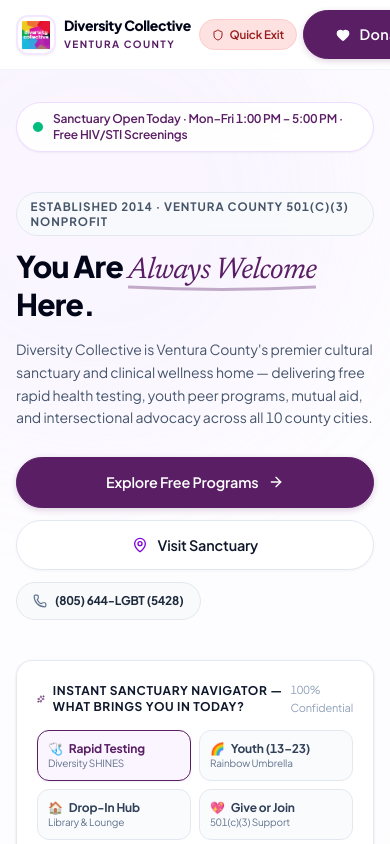
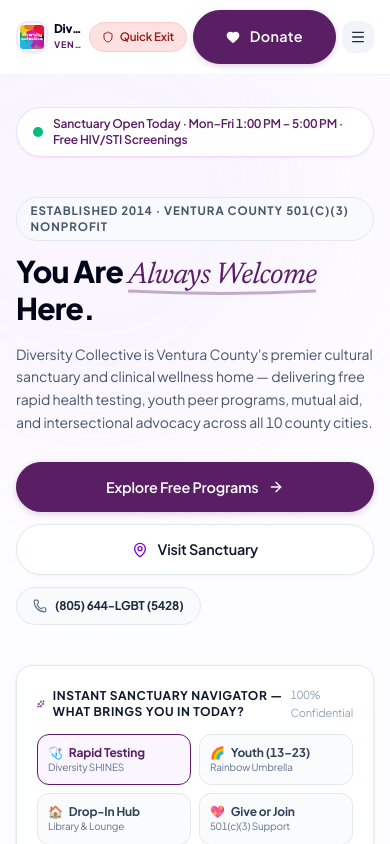
Before and after one commit to ritesh2445/diversity-collectives-v1, a React (Vite) app: page / in a window 390 px wide. Shown: the top 844 px of the page. Built offline with nearby package versions, Linux system fonts and the light colour scheme.

Commit message:
fix(ui): remove floating hero badges and ensure donor buttons fit on mobile screens

```diff
--- a/src/components/Header.jsx
+++ b/src/components/Header.jsx
@@ -76,16 +76,16 @@
             : 'border-b border-slate-100 py-2.5 sm:py-3.5'
         }`}
       >
-        <div className="container-clean">
-          <div className="flex items-center justify-between gap-2 sm:gap-6">
+        <div className="container-clean px-2.5 sm:px-6">
+          <div className="flex items-center justify-between gap-1.5 sm:gap-6 min-w-0">
 
             {/* Logo & Brand Identity */}
             <Link
               to="/"
-              className="flex items-center gap-2 sm:gap-3.5 group focus:outline-none flex-shrink-0 min-w-0"
+              className="flex items-center gap-1.5 sm:gap-3.5 group focus:outline-none min-w-0 flex-shrink"
               aria-label="Diversity Collective Ventura County"
             >
-              <div className="w-10 h-10 sm:w-14 sm:h-14 md:w-16 md:h-16 rounded-xl overflow-hidden shadow-xs border-2 border-purple-100 bg-white flex-shrink-0 flex items-center justify-center p-1 group-hover:scale-105 group-hover:border-[#5A1E65] transition-all duration-200">
+              <div className="w-8 h-8 xs:w-10 xs:h-10 sm:w-14 sm:h-14 md:w-16 md:h-16 rounded-xl overflow-hidden shadow-xs border-2 border-purple-100 bg-white flex-shrink-0 flex items-center justify-center p-0.5 sm:p-1 group-hover:scale-105 group-hover:border-[#5A1E65] transition-all duration-200">
                 <img
                   src="/images/logo-square.png"
                   alt="Diversity Collective Ventura County Official Logo"
@@ -93,11 +93,11 @@
                 />
               </div>
               <div className="flex flex-col justify-center min-w-0">
-                <span className="font-display font-extrabold text-sm sm:text-xl md:text-2xl tracking-tight leading-tight text-slate-950 group-hover:text-[#5A1E65] transition-colors truncate">
+                <span className="font-display font-extrabold text-xs xs:text-sm sm:text-xl md:text-2xl tracking-tight leading-tight text-slate-950 group-hover:text-[#5A1E65] transition-colors truncate">
                   Diversity Collective
                 </span>
-                <div className="flex items-center gap-1.5 mt-0.5">
-                  <span className="text-[10px] sm:text-xs font-bold tracking-[0.14em] sm:tracking-[0.18em] text-[#5A1E65] uppercase">
+                <div className="flex items-center gap-1 sm:gap-1.5 mt-0.5">
+                  <span className="text-[9px] xs:text-[10px] sm:text-xs font-bold tracking-[0.08em] sm:tracking-[0.18em] text-[#5A1E65] uppercase truncate">
                     Ventura County
                   </span>
                   <span className="hidden xl:inline-flex text-[9px] font-bold px-1.5 py-0.2 rounded-full bg-purple-50 text-[#5A1E65] border border-purple-200 leading-none">
@@ -154,7 +154,7 @@
                 href={orgInfo.donationUrl}
                 target="_blank"
                 rel="noopener noreferrer"
-                className="btn-primary py-1.5 sm:py-2 px-3 sm:px-5 text-xs font-bold tracking-wide inline-flex items-center gap-1.5 shadow-xs flex-shrink-0"
+                className="btn-primary py-1.5 sm:py-2 px-2.5 xs:px-3 sm:px-5 text-[11px] sm:text-xs font-bold tracking-wide inline-flex items-center gap-1 sm:gap-1.5 shadow-xs flex-shrink-0"
               >
                 <Heart className="w-3.5 h-3.5 fill-current" />
                 <span>Donate</span>
@@ -164,10 +164,10 @@
               <button
                 type="button"
                 onClick={() => setMobileMenuOpen(true)}
-                className="lg:hidden w-10 h-10 flex items-center justify-center text-slate-800 hover:text-slate-950 focus:outline-none rounded-xl bg-slate-100 hover:bg-slate-200 active:scale-95 transition-all"
+                className="lg:hidden w-8 h-8 xs:w-9 xs:h-9 sm:w-10 sm:h-10 flex items-center justify-center text-slate-800 hover:text-slate-950 focus:outline-none rounded-xl bg-slate-100 hover:bg-slate-200 active:scale-95 transition-all flex-shrink-0"
                 aria-label="Open Navigation Menu"
               >
-                <Menu className="w-5 h-5" />
+                <Menu className="w-4 h-4 sm:w-5 sm:h-5" />
               </button>
             </div>
 
--- a/src/pages/Home.jsx
+++ b/src/pages/Home.jsx
@@ -442,28 +442,6 @@
                     </Link>
                   </div>
                 </CardSpotlight>
-
-                {/* Floating Credential Badge 1 (Top Left) - Locked within screen bounds, pointer-events-none to eliminate flicker */}
-                <div className="hidden sm:flex absolute -top-4 left-2 sm:-top-5 sm:left-4 glass-card p-3 rounded-2xl shadow-xl border-2 border-white/95 items-center gap-2.5 z-30 bg-white/95 backdrop-blur-md animate-float-slow glow-amethyst pointer-events-none select-none max-w-[85vw]">
-                  <div className="w-10 h-10 rounded-xl bg-gradient-to-br from-purple-100 to-purple-50 text-[#5A1E65] flex items-center justify-center font-bold text-sm shadow-xs border border-purple-300/80 flex-shrink-0">
-                    <Star className="w-4.5 h-4.5 fill-[#5A1E65] text-[#5A1E65]" />
-                  </div>
-                  <div className="flex flex-col">
-                    <span className="text-xs font-black text-slate-950 leading-tight">10+ Years of Sanctuary</span>
-                    <span className="text-[11px] text-[#5A1E65] font-bold">Serving Ventura County Since 2014</span>
-                  </div>
-                </div>
-
-                {/* Floating Credential Badge 2 (Bottom Right) - Anchored inside screen container, pointer-events-none to eliminate flicker */}
-                <div className="hidden sm:flex absolute -bottom-4 right-2 sm:-bottom-5 sm:right-4 glass-card p-3 rounded-2xl shadow-xl border-2 border-white/95 items-center gap-2.5 z-30 bg-white/95 backdrop-blur-md animate-float-reverse glow-teal pointer-events-none select-none max-w-[85vw]">
-                  <div className="w-10 h-10 rounded-xl bg-gradient-to-br from-emerald-100 to-teal-50 text-emerald-800 flex items-center justify-center font-bold text-sm shadow-xs border border-emerald-300/80 flex-shrink-0">
-                    <ShieldCheck className="w-4.5 h-4.5 text-emerald-700" />
-                  </div>
-                  <div className="flex flex-col">
-                    <span className="text-xs font-black text-slate-950 leading-tight">100% Free & Confidential</span>
-                    <span className="text-[11px] text-emerald-800 font-bold">Zero Insurance or Fees Required</span>
-                  </div>
-                </div>
               </div>
 
             </div>
@@ -1134,7 +1112,7 @@
               </div>
 
               {/* Right Column: High-Impact Visual Real-World Preview in 3D Atmosphere */}
-              <div className="lg:col-span-5 p-8 sm:p-10 bg-gradient-to-br from-slate-950 via-[#33083F] to-slate-950 text-white flex flex-col justify-between gap-8 relative overflow-hidden preserve-3d">
+              <div className="lg:col-span-5 p-5 xs:p-6 sm:p-10 bg-gradient-to-br from-slate-950 via-[#33083F] to-slate-950 text-white flex flex-col justify-between gap-6 sm:gap-8 relative overflow-hidden preserve-3d">
 
                 {/* Specular Violet Ambient Aura */}
                 <div
@@ -1158,15 +1136,15 @@
 
                   <div className="flex flex-col gap-1.5">
                     <span className="text-xs text-purple-200 uppercase font-bold tracking-wider">Your Community Gift:</span>
-                    <div className="font-display text-4xl sm:text-5xl font-black text-white flex items-baseline gap-2">
+                    <div className="font-display text-3xl sm:text-5xl font-black text-white flex items-baseline gap-2">
                       <span className="text-amber-300">${customDonation ? customDonation : selectedDonationTier}</span>
                       {donationFreq === 'monthly' && <span className="text-sm font-semibold text-purple-200">/ month</span>}
                     </div>
                   </div>
 
-                  <div className="p-5 rounded-2xl bg-white/10 backdrop-blur-md border border-white/20 flex flex-col gap-2 shadow-inner">
+                  <div className="p-4 sm:p-5 rounded-2xl bg-white/10 backdrop-blur-md border border-white/20 flex flex-col gap-2 shadow-inner">
                     <span className="text-xs font-black text-amber-300 flex items-center gap-1.5">
-                      <Star className="w-3.5 h-3.5 fill-amber-300" />
+                      <Star className="w-3.5 h-3.5 fill-amber-300 flex-shrink-0" />
                       <span>{customDonation ? 'Custom Community Sustainer Gift' : activeTierObj.title}</span>
                     </span>
                     <p className="text-xs sm:text-sm text-slate-100 leading-relaxed font-serif italic">
@@ -1194,20 +1172,20 @@
                 </div>
 
                 {/* Master Action Button with Amber Glow */}
-                <div className="flex flex-col gap-3 relative z-10">
+                <div className="flex flex-col gap-3 relative z-10 w-full">
                   <a
                     href={orgInfo.donationUrl}
                     target="_blank"
                     rel="noopener noreferrer"
                     onClick={triggerMilestoneConfetti}
-                    className="w-full py-4 px-8 rounded-2xl bg-gradient-to-r from-amber-400 via-amber-300 to-amber-400 text-slate-950 font-black text-sm sm:text-base tracking-wide flex items-center justify-center gap-2 shadow-[0_10px_30px_-5px_rgba(245,158,11,0.45)] hover:shadow-[0_16px_40px_-5px_rgba(245,158,11,0.6)] hover:scale-102 transition-all cursor-pointer"
+                    className="w-full py-3.5 sm:py-4 px-4 sm:px-8 rounded-2xl bg-gradient-to-r from-amber-400 via-amber-300 to-amber-400 text-slate-950 font-black text-xs sm:text-base tracking-wide flex items-center justify-center gap-2 shadow-[0_10px_30px_-5px_rgba(245,158,11,0.45)] hover:shadow-[0_16px_40px_-5px_rgba(245,158,11,0.6)] hover:scale-102 transition-all cursor-pointer text-center"
                   >
-                    <Heart className="w-4 h-4 fill-current text-rose-700 animate-bounce" />
+                    <Heart className="w-4 h-4 fill-current text-rose-700 animate-bounce flex-shrink-0" />
                     <span>Complete ${customDonation ? customDonation : selectedDonationTier} Gift Online</span>
-                    <ArrowUpRight className="w-4 h-4" />
+                    <ArrowUpRight className="w-4 h-4 flex-shrink-0" />
                   </a>
-                  <p className="text-[11px] text-center text-slate-300 flex items-center justify-center gap-1.5 font-medium">
-                    <Lock className="w-3.5 h-3.5 text-slate-400" />
+                  <p className="text-[10px] xs:text-[11px] text-center text-slate-300 flex items-center justify-center gap-1.5 font-medium flex-wrap">
+                    <Lock className="w-3 h-3 text-slate-400 flex-shrink-0" />
                     <span>Secure redirect to Official Diversity Collective Donor Portal</span>
                   </p>
                 </div>
```
